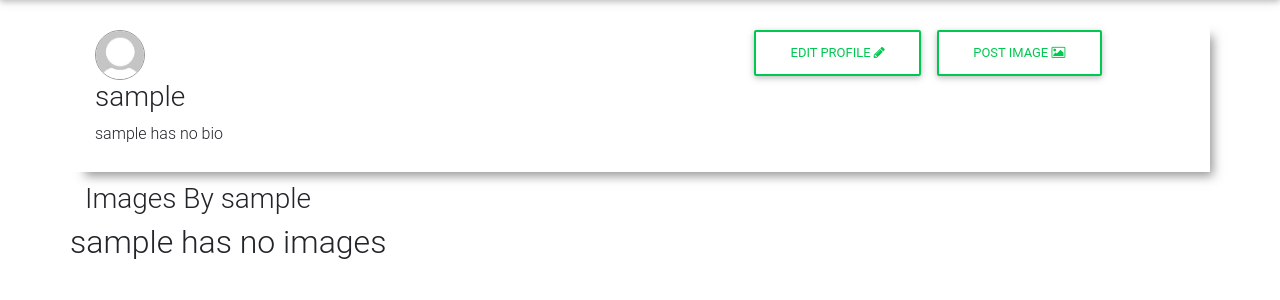
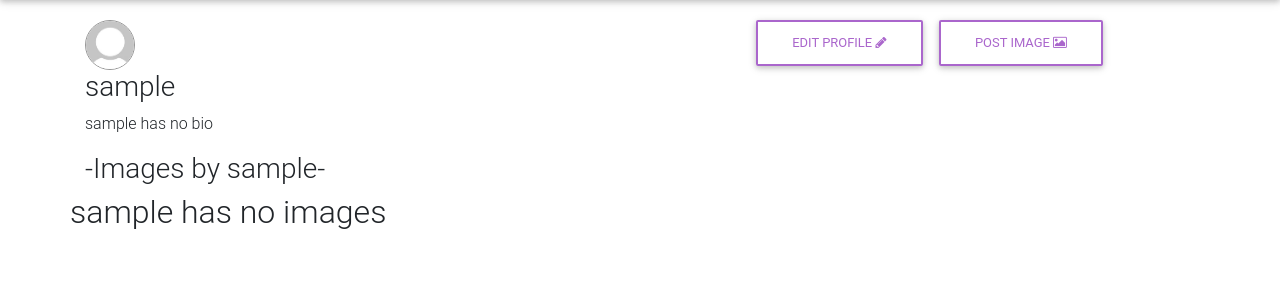
Before and after one commit to RisperAkinyi/Instagram-Clone, a Django app: a page that uses app/templates/profile/profile.html in a window 1280 px wide. Shown: the part 120-420 px from the top of the page. Run offline with Django 3.2, Linux system fonts and the light colour scheme; the visitor is signed in with stand-in values (Sample User, id 1); data comes from the database, SQL or seed files in the repository; data that the repository does not hold is empty; some libraries are stand-ins or nearby versions.

Commit message:
Add the changes to the forms,models & template

```diff
--- a/app/templates/image.html
+++ b/app/templates/image.html
@@ -43,7 +43,7 @@
                     {% empty %}
                     <div class="row">
                         <div class="col-md-10">
-                            <h3>There are no comments here</h3>
+                            <h3>There are no comments</h3>
                         </div>
                     </div>
                     {% endfor %}
--- a/app/templates/profile/profile.html
+++ b/app/templates/profile/profile.html
@@ -3,7 +3,7 @@
 {% block content %}
 
 <div class="container" style="margin-top: 20px;margin-bottom: 10px;">
-    <div class="row" style="box-shadow:9px 10px 10px -6px rgba(136,136,136,0.88);margin-bottom: 10px;padding:10px;" >
+    <div class="row" >
     <!-- displaying Username-->
         <div class="col-md-7">
             <!-- Display profile photo -->
@@ -22,15 +22,15 @@
         </div>
         <div class="col-md-5">
             {% if users.username == user.username %}
-            <a href="{% url 'editProfile' %}" style="margin-bottom: 10px;margin-top:10px;"><button class="btn btn-outline-success my-2 my-sm-0" type="submit">Edit profile <i class="fa fa-pencil" aria-hidden="true"></i></button></a>
-            <a href="{% url 'postImage' %}"><button class="btn btn-outline-success my-2 my-sm-0" type="submit">Post Image <i class="fa fa-picture-o" aria-hidden="true"></i></button></a>
+            <a href="{% url 'editProfile' %}" style="margin-bottom: 10px;margin-top:10px;"><button class="btn btn-outline-secondary my-2 my-sm-0" type="submit">Edit profile <i class="fa fa-pencil" aria-hidden="true"></i></button></a>
+            <a href="{% url 'postImage' %}"><button class="btn btn-outline-secondary my-2 my-sm-0" type="submit">Post Image <i class="fa fa-picture-o" aria-hidden="true"></i></button></a>
             {% endif %}
         </div>
     </div>
 
     <div class="row" style="margin-bottom: 10px;">
         <div class="col-md-12">
-            <h3>Images By {{user.username}}</h3>
+            <h3>-Images by {{user.username}}-</h3>
         </div>
         {% if images %}
             {% for image in images %}
```
Also changed, not shown: app/templates/index.html (+4 -4 lines), media/l.jpg (added).
